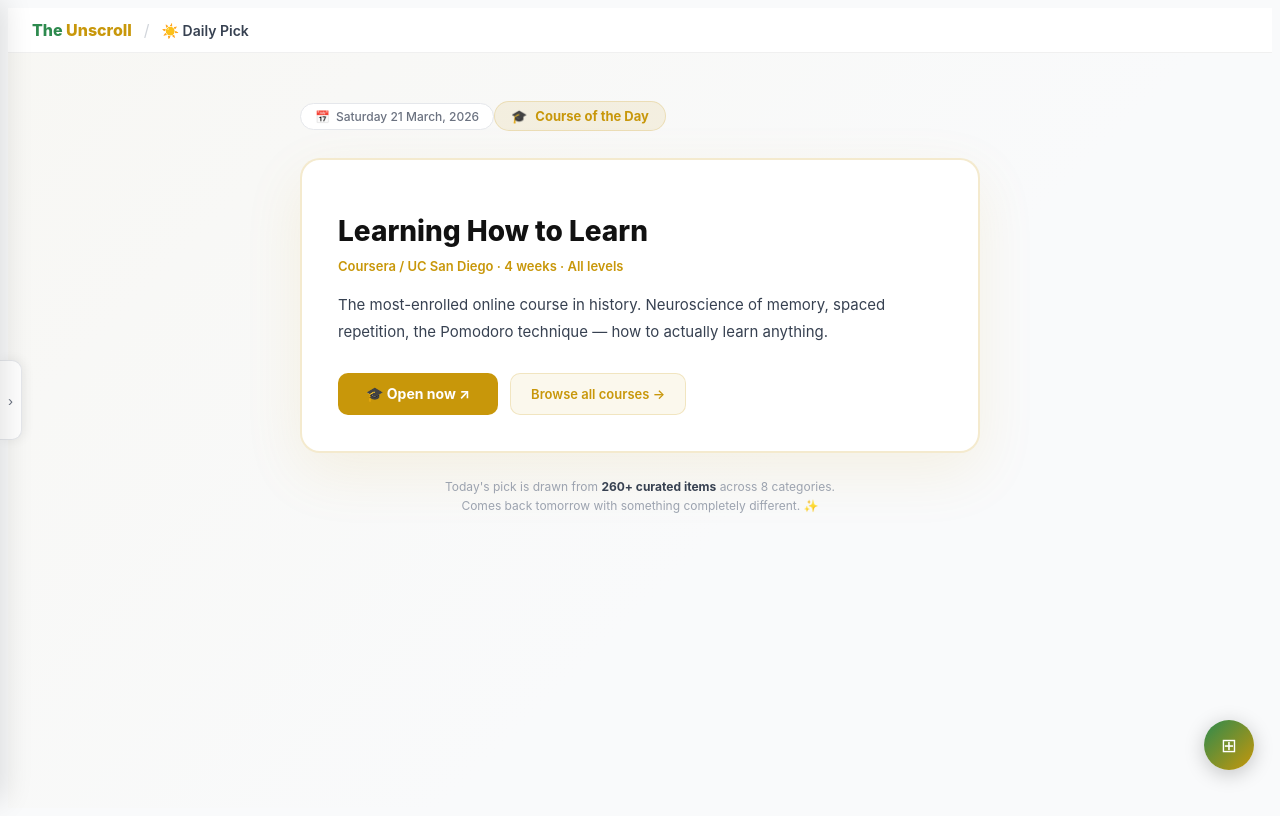
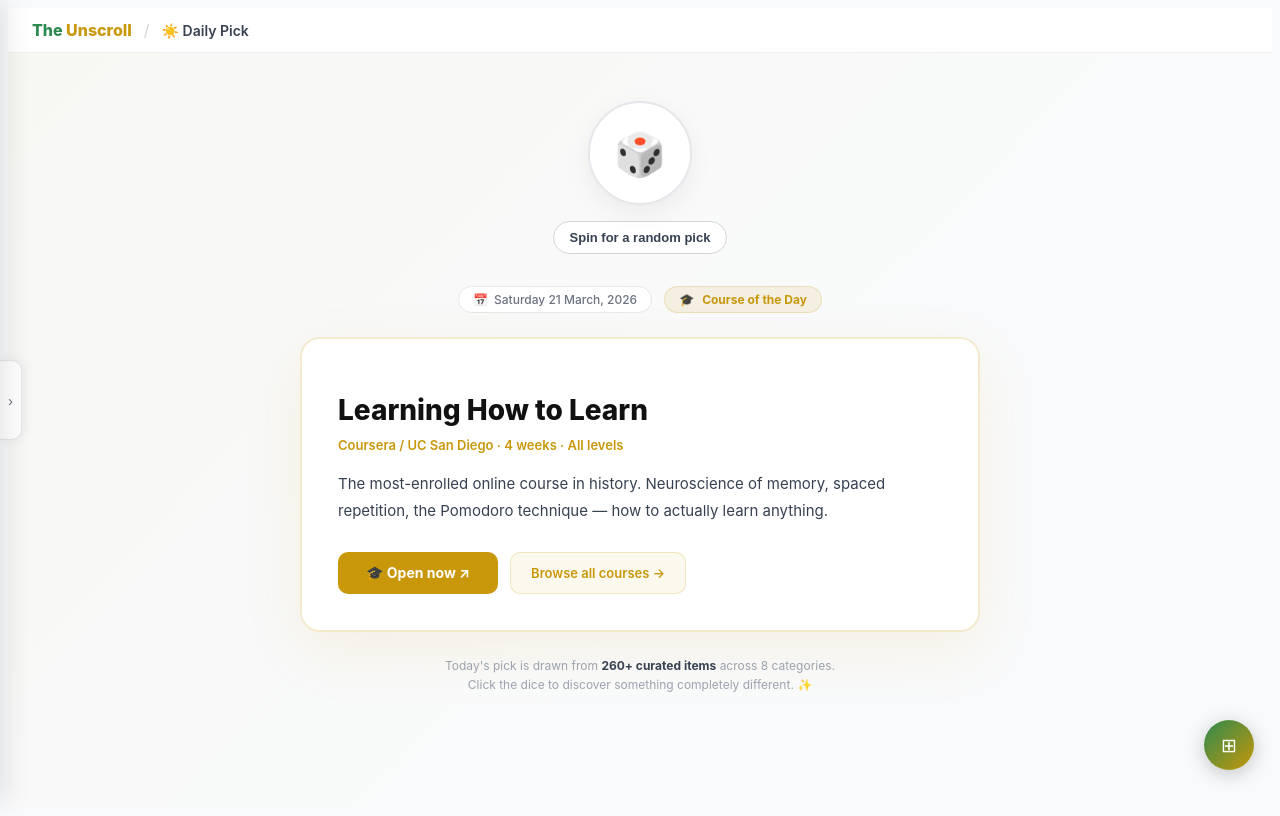
Before and after one commit to pranavvikraman25/TheUnscroll, a Next.js app: page /daily in a window 1280 px wide. Built offline with nearby package versions, Linux system fonts and the light colour scheme.

Commit message:
feat: add spin the wheel to daily pick

```diff
--- a/app/daily/page.tsx
+++ b/app/daily/page.tsx
@@ -1,17 +1,37 @@
 'use client'
-import { useMemo } from 'react'
+import { useMemo, useState } from 'react'
 import Link from 'next/link'
-import { getDailyPick, getTodayFormatted } from '../../lib/dailyPick'
+import { getDailyPick, getRandomPick, getTodayFormatted, DailyPick } from '../../lib/dailyPick'
 
 export default function DailyPickPage() {
-  const pick = useMemo(() => getDailyPick(), [])
+  const initialPick = useMemo(() => getDailyPick(), [])
+  const [pick, setPick] = useState<DailyPick>(initialPick)
   const today = useMemo(() => getTodayFormatted(), [])
+  const [wheelRotation, setWheelRotation] = useState(0)
+  const [isSpinning, setIsSpinning] = useState(false)
+
+  const spinWheel = () => {
+    if (isSpinning) return
+    setIsSpinning(true)
+
+    // Animate the wheel
+    const newRotation = wheelRotation + (360 * 5 + Math.random() * 360)
+    setWheelRotation(newRotation)
+
+    // Change the pick halfway through the spin
+    setTimeout(() => {
+      setPick(getRandomPick())
+    }, 500)
+
+    setTimeout(() => setIsSpinning(false), 1000)
+  }
 
   return (
     <div style={{
       minHeight: '100vh',
       background: `linear-gradient(135deg, ${pick.color}08 0%, #f9fafb 60%)`,
       fontFamily: '-apple-system, BlinkMacSystemFont, "Segoe UI", sans-serif',
+      transition: 'background 0.5s ease',
     }}>
       {/* Nav */}
       <nav style={{
@@ -27,13 +47,56 @@ export default function DailyPickPage() {
       </nav>
 
       <div style={{ maxWidth: '680px', margin: '0 auto', padding: '48px 24px' }}>
+
+        {/* Spin Wheel Area */}
+        <div style={{ textAlign: 'center', marginBottom: '32px' }}>
+          <div style={{
+            width: '100px', height: '100px', margin: '0 auto 16px',
+            position: 'relative', borderRadius: '50%',
+            background: '#fff', border: '2px solid #e5e7eb',
+            boxShadow: '0 8px 24px rgba(0,0,0,0.06)',
+            display: 'flex', alignItems: 'center', justifyContent: 'center',
+            cursor: isSpinning ? 'default' : 'pointer',
+          }} onClick={spinWheel}>
+            <div style={{
+              fontSize: '42px',
+              transition: isSpinning ? 'transform 1s cubic-bezier(0.25, 0.1, 0.25, 1)' : 'none',
+              transform: `rotate(${wheelRotation}deg)`,
+            }}>
+              🎲
+            </div>
+          </div>
+          <button
+            onClick={spinWheel}
+            disabled={isSpinning}
+            style={{
+              padding: '8px 16px',
+              background: '#fff',
+              color: '#374151',
+              border: '1px solid #d1d5db',
+              borderRadius: '20px',
+              fontWeight: 600,
+              fontSize: '13px',
+              cursor: isSpinning ? 'not-allowed' : 'pointer',
+              opacity: isSpinning ? 0.7 : 1,
+              transition: 'all 0.2s',
+            }}
+            onMouseEnter={e => { if (!isSpinning) e.currentTarget.style.background = '#f9fafb' }}
+            onMouseLeave={e => { if (!isSpinning) e.currentTarget.style.background = '#fff' }}
+          >
+            Spin for a random pick
+          </button>
+        </div>
+
         {/* Date badge */}
+        <div style={{
+          display: 'flex', justifyContent: 'center', gap: '12px', marginBottom: '24px', flexWrap: 'wrap'
+        }}>
           <div style={{
             display: 'inline-flex', alignItems: 'center', gap: '6px',
             background: '#fff', border: '1px solid #e5e7eb',
             borderRadius: '20px', padding: '5px 14px',
             fontSize: '12px', color: '#6b7280', fontWeight: 500,
-          marginBottom: '28px',
           }}>
             <span>📅</span> {today}
           </div>
@@ -43,11 +106,11 @@ export default function DailyPickPage() {
             display: 'inline-flex', alignItems: 'center', gap: '8px',
             background: pick.color + '18',
             border: `1px solid ${pick.color}33`,
-          borderRadius: '20px', padding: '6px 16px',
-          fontSize: '13px', fontWeight: 700, color: pick.color,
-          marginBottom: '20px',
+            borderRadius: '20px', padding: '5px 14px',
+            fontSize: '12px', fontWeight: 700, color: pick.color,
           }}>
             <span>{pick.emoji}</span> {pick.label}
+          </div>
         </div>
 
         {/* Main card */}
@@ -58,6 +121,7 @@ export default function DailyPickPage() {
           padding: '36px',
           marginBottom: '24px',
           boxShadow: `0 20px 60px ${pick.color}18`,
+          transition: 'all 0.5s ease',
         }}>
           <h1 style={{
             fontSize: '28px', fontWeight: 800, color: '#111',
@@ -100,7 +164,7 @@ export default function DailyPickPage() {
           textAlign: 'center', fontSize: '12px', color: '#9ca3af', lineHeight: 1.6,
         }}>
           Today's pick is drawn from <strong style={{ color: '#374151' }}>260+ curated items</strong> across 8 categories.<br />
-          Comes back tomorrow with something completely different. ✨
+          Click the dice to discover something completely different. ✨
         </div>
       </div>
     </div>
--- a/lib/dailyPick.ts
+++ b/lib/dailyPick.ts
@@ -121,6 +121,12 @@ export function getDailyPick(): DailyPick {
   return pool[index]
 }
 
+// Random pick from the entire pool
+export function getRandomPick(): DailyPick {
+  const pool = buildPool()
+  return pool[Math.floor(Math.random() * pool.length)]
+}
+
 // Get today's date formatted nicely
 export function getTodayFormatted(): string {
   return new Date().toLocaleDateString('en-IN', {
```
Lines whose indentation alone changed are shown as unchanged.
